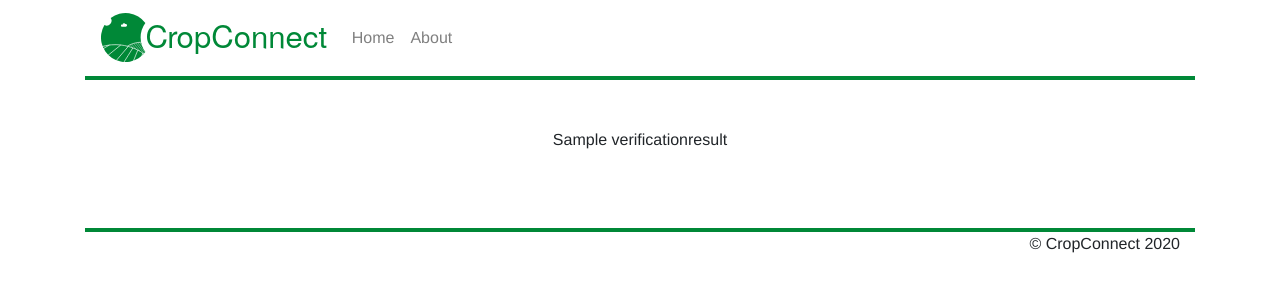
After one commit to ixvw/2020_cropconnect, a Flask app: template app/templates/verified.html in a window 1280 px wide. The commit adds this page. Shown: the top 300 px of the page. Run offline with Flask 2, Linux system fonts and the light colour scheme; the template is opened without the code that fills it: most values are stand-ins (such as "Sample title", 1, 10 or a date in 2020); parts of the project's set-up code (start-up, migrations or seed data) failed here and were passed over; some libraries are stand-ins or nearby versions.

Commit message:
after verification -> show result in normal website framework

```diff
--- a/app/templates/base.html
+++ b/app/templates/base.html
@@ -14,7 +14,6 @@
 
             <!-- CropConnect css -->
             {{ render_static('css', 'css/styles.css') }}
-            {{ render_static('css', 'css/framework/framework.css') }}
         {% endblock %}
 
         <title>{{ _("CropConnect, Connecting Farmers to Enthousiastic Individuals") }}</title>
--- /dev/null
+++ b/app/templates/verified.html
@@ -0,0 +1,9 @@
+{% extends 'base.html' %}
+
+{% block content %}
+    <div class="container-fluid">
+          <div class="container text-center">
+              {{ verificationresult }}
+          </div>
+    </div>
+{% endblock %}
```
Also changed, not shown: app/routes.py (+4 -4 lines), app/db/data.sqlite.
